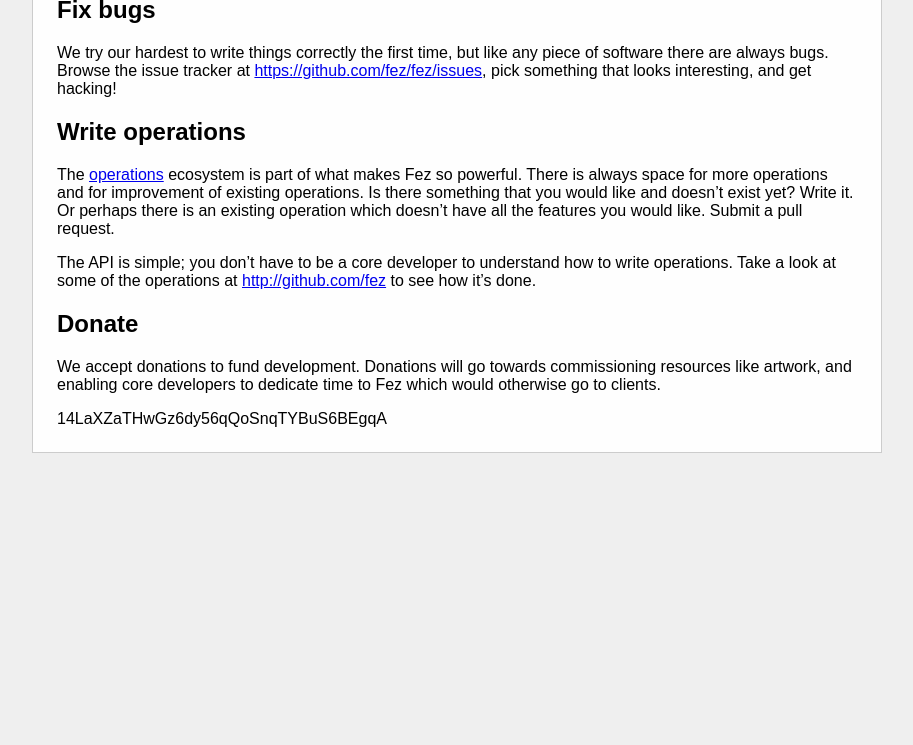
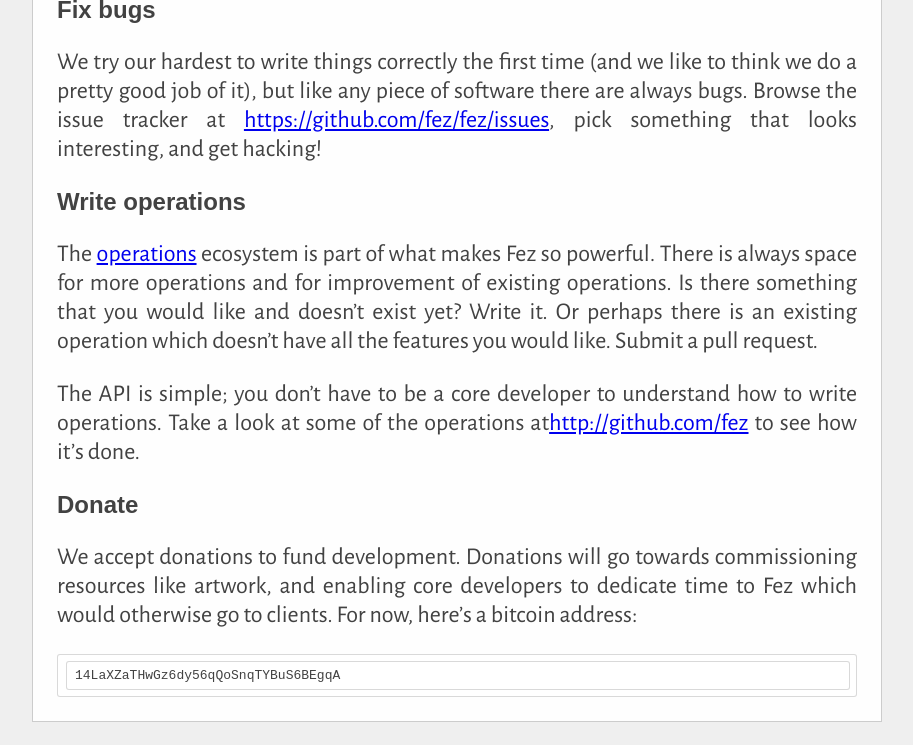
Before and after one commit to barretron/fez.github.io, a Jekyll site: the page built from contribute.md, in a window 1280 px wide. Shown: the part 320-1065 px from the top of the page, without its empty margins (183-1096 px from the left). Built offline with Jekyll 4.4.1, drawn with Linux system fonts in a browser that asks for light colours; some web fonts are replaced; Markdown is read by kramdown in place of the engine named in the settings; before the commit the page ends 900 px from its top, so only the background shows below that.

Commit message:
Cosmetic experiments

```diff
--- a/_layouts/default.html
+++ b/_layouts/default.html
@@ -13,6 +13,7 @@
     <link rel="stylesheet" href="/css/main.css">
     <link rel="shortcut icon" href="favicon.ico" type="image/x-icon">
     <link href='http://fonts.googleapis.com/css?family=News+Cycle:400,700' rel='stylesheet' type='text/css'>
+    <link href='http://fonts.googleapis.com/css?family=Alegreya+Sans:400,400italic' rel='stylesheet' type='text/css'>
 
     <script type="text/javascript">
      var _gaq = _gaq || [];
--- a/contribute.md
+++ b/contribute.md
@@ -6,27 +6,36 @@ title: Fez - Contribute
 Fix bugs
 --------
 
-We try our hardest to write things correctly the first time, but like any piece of software there are always bugs.
-Browse the issue tracker at <https://github.com/fez/fez/issues>, pick
-something that looks interesting, and get hacking!
+We try our hardest to write things correctly the first time
+(and we like to think we do a pretty good job of it), but
+like any piece of software there are always bugs. Browse
+the issue tracker at <https://github.com/fez/fez/issues>,
+pick something that looks interesting, and get hacking!
 
 Write operations
 ----------------
 
-The [operations](operations.html) ecosystem is part of what makes Fez so powerful. There is always space for more
-operations and for improvement of existing operations. Is there something that you would like and doesn't exist yet?
-Write it. Or perhaps there is an existing operation which doesn't have all the features you would like. Submit a pull request.
+The [operations](operations.html) ecosystem is part of what
+makes Fez so powerful. There is always space for more
+operations and for improvement of existing operations. Is
+there something that you would like and doesn't exist yet?
+Write it. Or perhaps there is an existing operation which
+doesn't have all the features you would like. Submit a pull
+request.
 
-The API is simple; you don't have to be a core developer to understand how to write operations. Take a look at some of the
-operations at <http://github.com/fez> to see how it's done.
+The API is simple; you don't have to be a core developer to
+understand how to write operations. Take a look at some of
+the operations at<http://github.com/fez> to see how it's
+done.
 
 Donate
 ------
 
-We accept donations to fund development. Donations will go towards commissioning
-resources like artwork, and enabling core developers to dedicate time to Fez which
-would otherwise go to clients.
+We accept donations to fund development. Donations will go
+towards commissioning resources like artwork, and enabling
+core developers to dedicate time to Fez which would
+otherwise go to clients. For now, here's a bitcoin address:
 
-<script data-gittip-username="isaacbw" src="//gttp.co/v1.js"></script>
+<!-- <script data-gittip-username="isaacbw" src="//gttp.co/v1.js"></script> -->
 
-14LaXZaTHwGz6dy56qQoSnqTYBuS6BEgqA
+    14LaXZaTHwGz6dy56qQoSnqTYBuS6BEgqA
--- a/css/main.css
+++ b/css/main.css
@@ -3,6 +3,7 @@ body {
   padding: 0;
   background: #EFEFEF;
   font-family: 'News Cycle', sans-serif;
+  color: #424242;
 }
 
 .header {
@@ -76,6 +77,19 @@ pre {
   float: right;
 }
 
+p {
+  font-size: 24px;
+  text-align: justify;
+}
+
+p, ul {
+  font-family: 'Alegreya Sans', sans-serif;
+}
+
+ul {
+  font-size: 16px;
+}
+
 p > code {
   color: #424242;
   background: #FFFFFF;
@@ -102,7 +116,12 @@ ul ul {
 .operations td {
   width: 266px;
   height: 160px;
+  text-align: center;
 }
 
 .operations td img {
 }
+
+img.unimplemented {
+  opacity: 0.25;
+}
```
Also changed, not shown: operations.md (+10 -8 lines).
